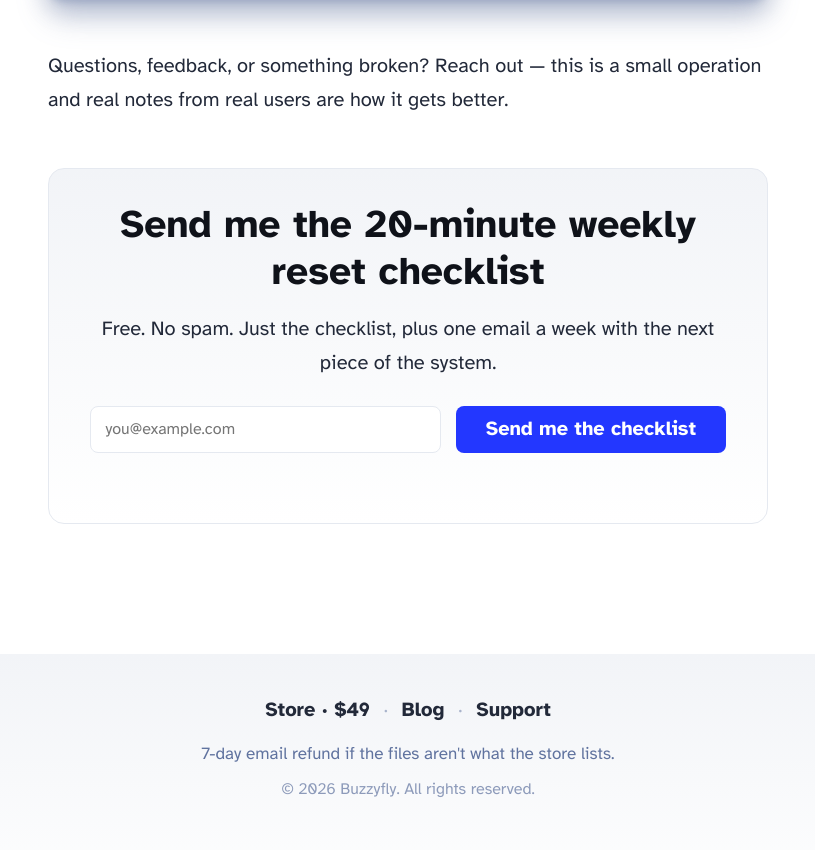
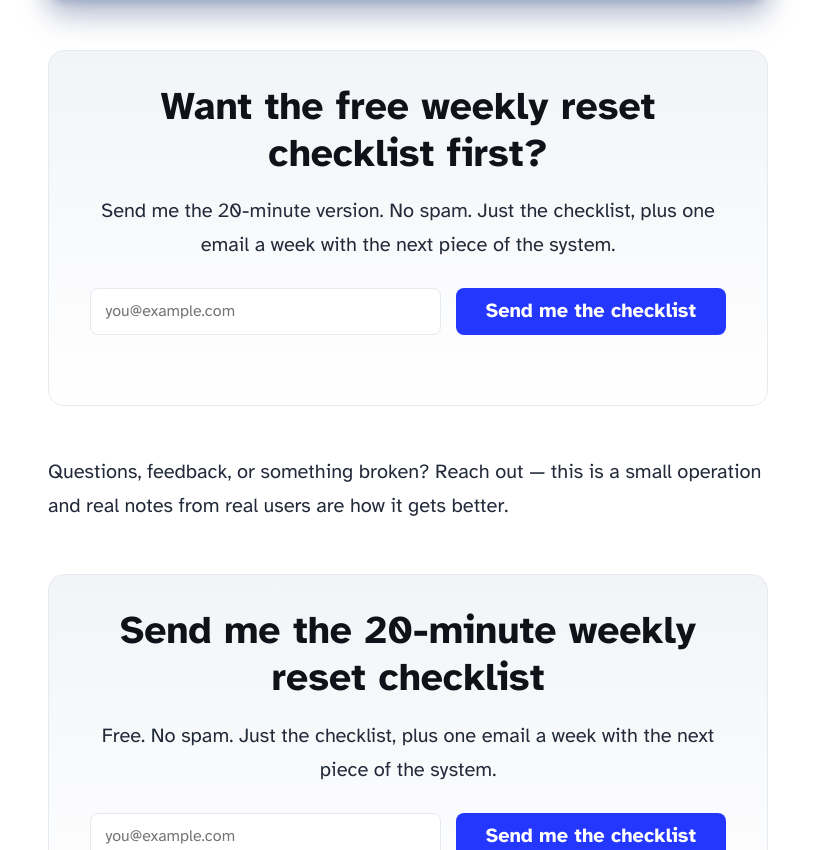
Before and after one commit to cm97/astro-blog-starter-template, an Astro site: page /about in a window 1280 px wide. Shown: the part 2855-3705 px from the top of the page, without its empty margins (232-1047 px from the left). Built offline with nearby package versions, Linux system fonts and the light colour scheme; Astro itself is replaced by a stand-in of ours.

Commit message:
Turn About into a trust + conversion page with proof, guarantee, and product card

```diff
--- a/src/pages/about.astro
+++ b/src/pages/about.astro
@@ -1,6 +1,7 @@
 ---
 import Layout from '../layouts/BlogPost.astro';
 import ProductCallout from '../components/ProductCallout.astro';
+import EmailOptin from '../components/EmailOptin.astro';
 ---
 
 <Layout
@@ -55,6 +56,12 @@ import ProductCallout from '../components/ProductCallout.astro';
 
 	<ProductCallout />
 
+	<EmailOptin
+		title="Want the free weekly reset checklist first?"
+		description="Send me the 20-minute version. No spam. Just the checklist, plus one email a week with the next piece of the system."
+		buttonLabel="Send me the checklist"
+	/>
+
 	<p>
 		Questions, feedback, or something broken? Reach out — this is a small operation and
 		real notes from real users are how it gets better.
```
